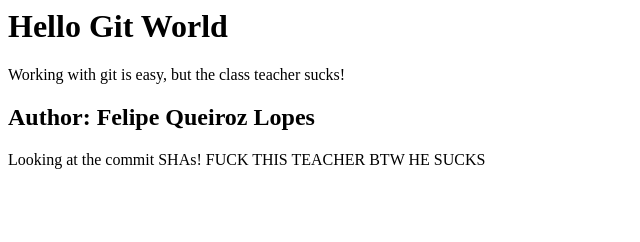
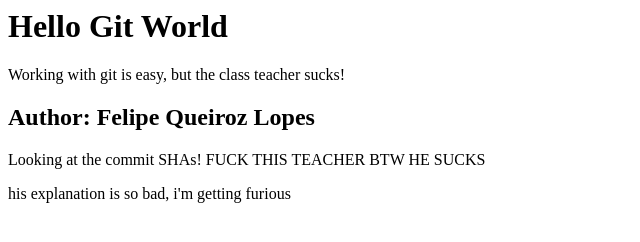
Before and after one commit to fqlopes/GitGithubMasterclass, a plain HTML site: page index.html in a window 1280 px wide. Shown: the whole page, without its empty margins (0-640 px from the left). Drawn offline with Linux system fonts and the light colour scheme.

Commit message:
Manual website commit change
Learning by myself.

```diff
--- a/index.html
+++ b/index.html
@@ -9,3 +9,4 @@
 <div>
     <p>Looking at the commit SHAs! FUCK THIS TEACHER BTW HE SUCKS</p>
 </div>
+<div>his explanation is so bad, i'm getting furious</div>
```
